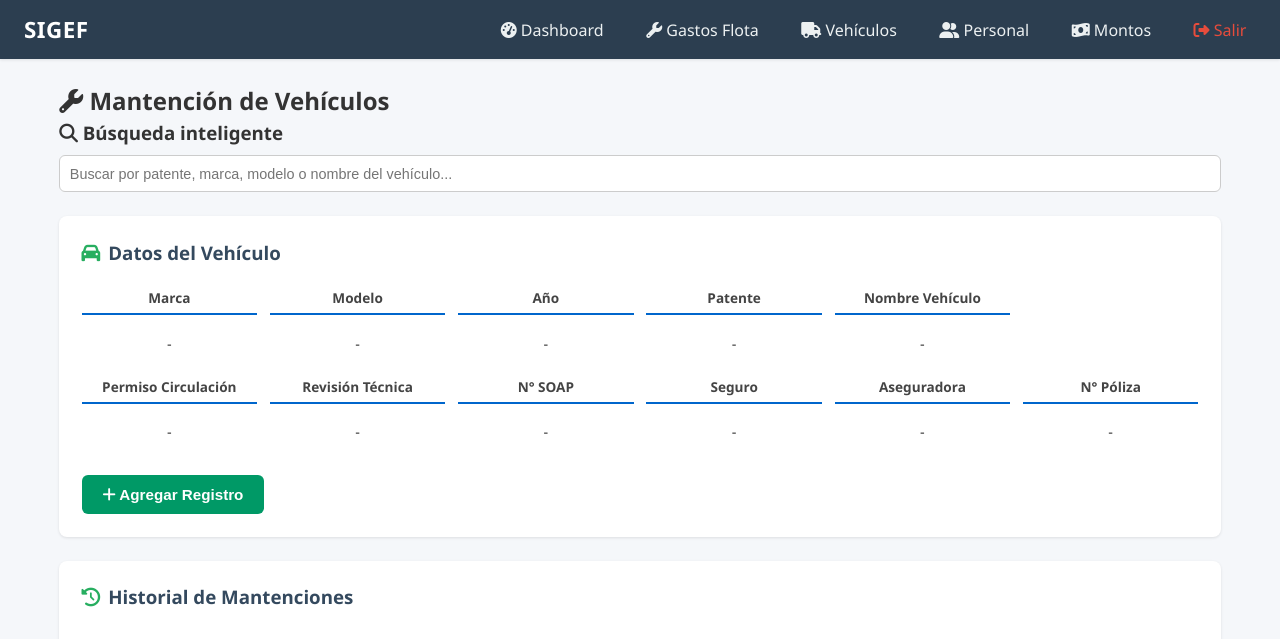
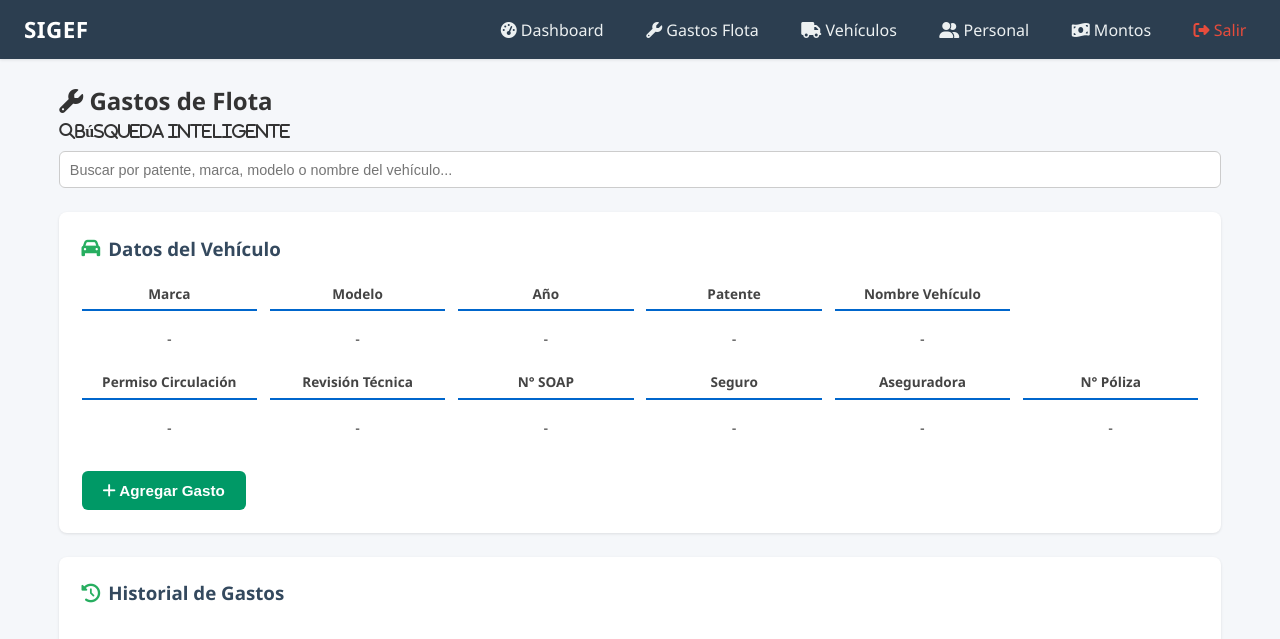
Before and after one commit to llobosg/SIGEF, a PHP site: page /pages/mantencion_view.php in a window 1280 px wide. Shown: the top 639 px of the page. Run offline with PHP 8.4, Linux system fonts and the light colour scheme; the visitor is signed in with stand-in values (Sample User, id 1).

Commit message:
título búsqueda inteligente

```diff
--- a/pages/mantencion_view.php
+++ b/pages/mantencion_view.php
@@ -17,11 +17,11 @@ if ($_SESSION['rol'] !== 'admin') {
 
     <div class="container">
         <div class="page-title">
-            <h2><i class="fas fa-wrench"></i> Mantención de Vehículos</h2>
+            <h2><i class="fas fa-wrench"></i> Gastos de Flota</h2>
         </div>
 
         <!-- BÚSQUEDA INTELIGENTE -->
-        <h3><i class="fas fa-search"></i> Búsqueda inteligente</h3>
+        <div class="fas fa-search">Búsqueda inteligente</div>
         <input type="text" id="busquedaVehiculo"
                placeholder="Buscar por patente, marca, modelo o nombre del vehículo..."
                style="width: 100%; padding: 0.6rem; margin: 0.5rem 0 1.5rem; border: 1px solid #ccc; border-radius: 6px; font-size: 0.9rem;">
@@ -68,14 +68,14 @@ if ($_SESSION['rol'] !== 'admin') {
 
             <div style="margin-top: 1.7rem;">
                 <button id="btnAgregarMantencion" class="btn-primary">
-                    <i class="fas fa-plus"></i> Agregar Registro
+                    <i class="fas fa-plus"></i> Agregar Gasto
                 </button>
             </div>
         </div>
 
         <!-- HISTORIAL DE MANTENCIONES -->
         <div class="card">
-            <h3><i class="fas fa-history"></i> Historial de Mantenciones</h3>
+            <h3><i class="fas fa-history"></i> Historial de Gastos</h3>
             <div class="table-container">
                 <table class="data-table">
                     <thead>
```
